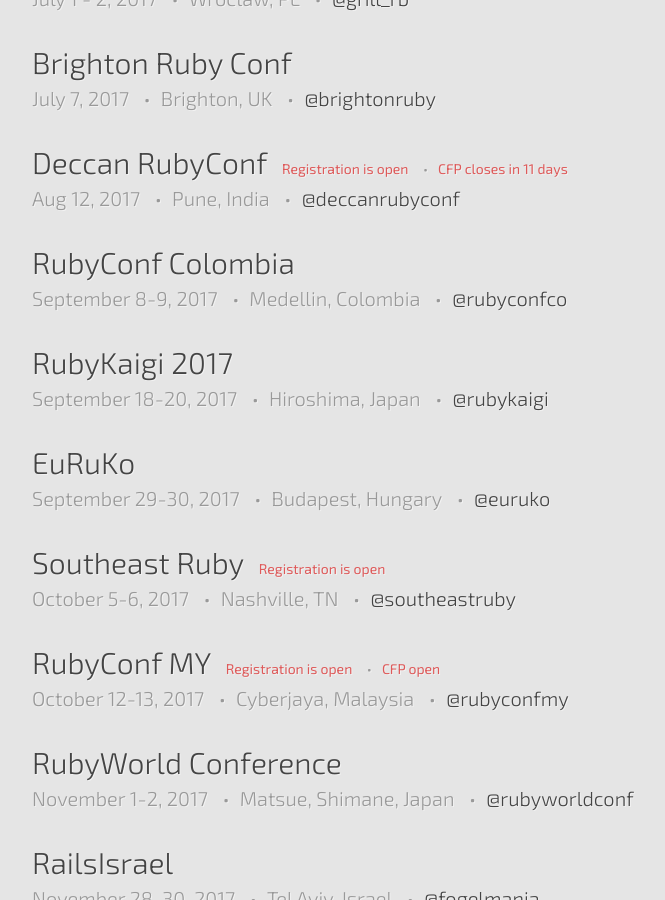
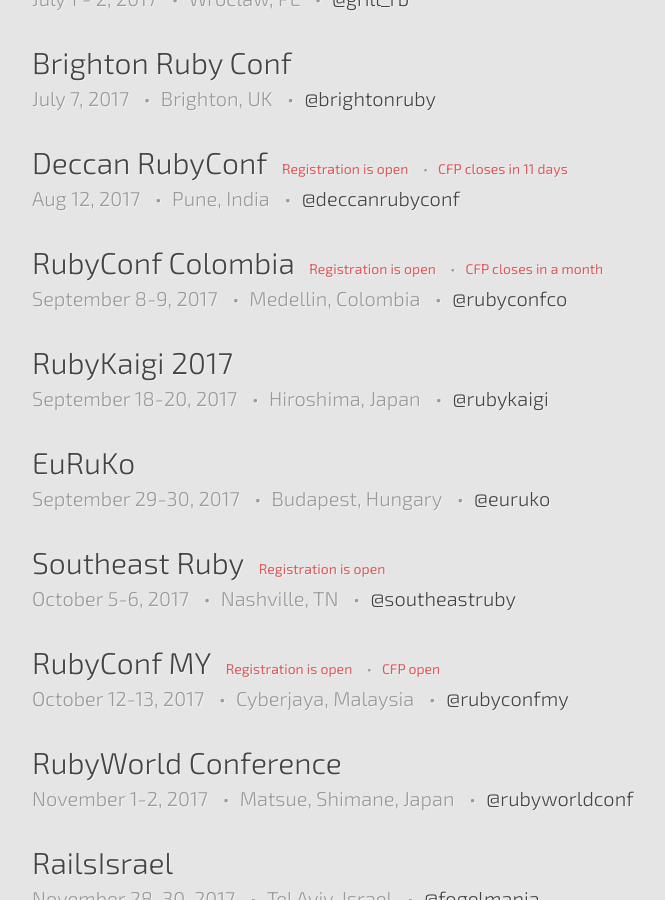
Before and after one commit to ruby-conferences/ruby-conferences.github.io, a Jekyll site: the page built from index.html, in a window 1280 px wide and 900 px high, scrolled down 1418 px. Shown: the whole window, without its empty margins (208-873 px from the left). Built offline with Jekyll 4.4.1, drawn with Linux system fonts in a browser that asks for light colours.

Commit message:
Update RubyConf Colombia
Added CFP date and registration phrase

```diff
--- a/_data/current.yml
+++ b/_data/current.yml
@@ -91,6 +91,9 @@
   dates: "September 8-9, 2017"
   url: http://www.rubyconf.co/
   twitter: rubyconfco
+  reg_phrase: Registration is open
+  cfp_phrase: CFP closes
+  cfp_date: "May 31, 2017"
 
 - name: RubyKaigi 2017
   location: Hiroshima, Japan
```
